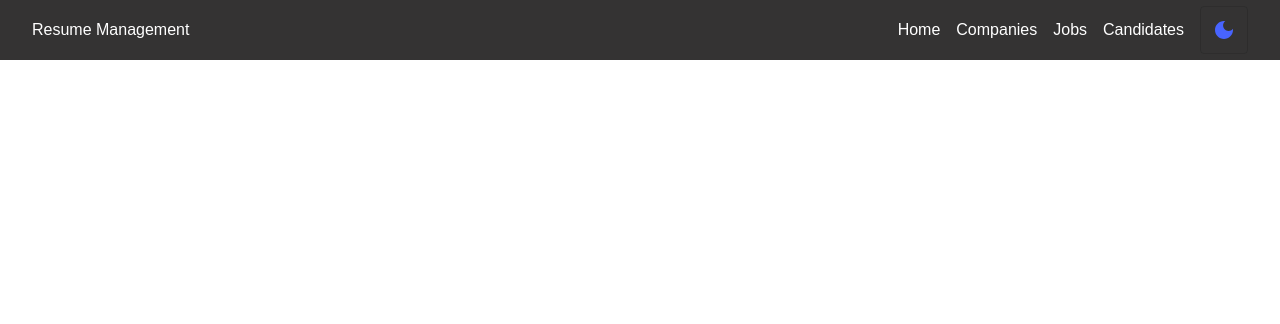
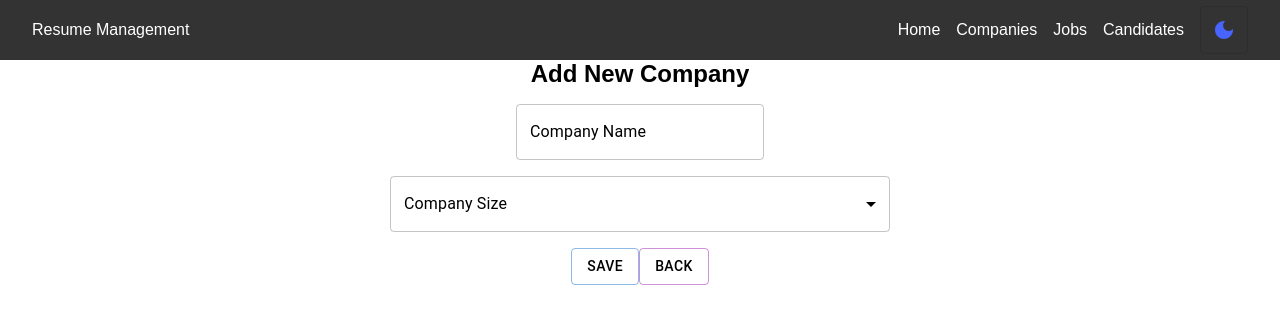
Before and after one commit to salaruddin/Job-Portal-frontend-React18, a React (Create React App) app: page /companies/add in a window 1280 px wide. Shown: the top 324 px of the page. Built offline with nearby package versions, Linux system fonts and the light colour scheme.

Commit message:
Company Add Page is implemented. it adds a company using post to backend.

```diff
--- a/src/App.tsx
+++ b/src/App.tsx
@@ -8,6 +8,7 @@
 
 const Home = lazy(()=> import("./pages/home/Home.page"));
 const Company = lazy(()=> import("./pages/companies/Companies.page"));
+const AddCompany = lazy(()=> import("./pages/companies/AddCompany.page"));
 
 function App() {
   const { darkMode } = useContext(ThemeContext);
@@ -21,6 +22,7 @@
           <Route path="/" element={<Home />} />
           <Route path="/companies">
             <Route index element={<Company />} />
+            <Route path="add" element={<AddCompany />} />
           </Route>
         </Routes>
       </Suspense>
--- /dev/null
+++ b/src/pages/companies/AddCompany.page.tsx
@@ -0,0 +1,69 @@
+import { useState } from "react";
+import "./companies.scss";
+import { ICreateCompanyDto } from "../../types/global.typing";
+import {} from "@mui/material";
+import TextField from "@mui/material/TextField/TextField";
+import FormControl from "@mui/material/FormControl/FormControl";
+import InputLabel from "@mui/material/InputLabel/InputLabel";
+import Select from "@mui/material/Select/Select";
+import MenuItem from "@mui/material/MenuItem/MenuItem";
+import Button from "@mui/material/Button/Button";
+import { useNavigate } from "react-router-dom";
+import httpModule from "../../helpers/http.module";
+
+const AddCompany = () => {
+   const [company, setCompany] = useState<ICreateCompanyDto>({ name: "", size: "" });
+   const redirect = useNavigate();
+
+   const handleClickSaveBtn = () => {
+      if (company.name === "" || company.size === "") {
+         alert("Fill all fields");
+         return;
+      }
+      httpModule
+         .post("/Company/Create", company)
+         .then((responst) => redirect("/companies"))
+         .catch((error) => console.log(error));
+   };
+
+   const handleClickBackBtn = () => {
+      redirect("/companies");
+   };
+
+   return (
+      <div className="content">
+         <div className="add-company">
+            <h2>Add New Company</h2>
+            <TextField
+               autoComplete="off"
+               label="Company Name"
+               variant="outlined"
+               value={company.name}
+               onChange={(e) => setCompany({ ...company, name: e.target.value })}
+            />
+            <FormControl fullWidth>
+               <InputLabel>Company Size</InputLabel>
+               <Select
+                  value={company.size}
+                  label="Company Size"
+                  onChange={(e) => setCompany({ ...company, size: e.target.value })}
+               >
+                  <MenuItem value="Small">Small</MenuItem>
+                  <MenuItem value="Medium">Medium</MenuItem>
+                  <MenuItem value="Large">Large</MenuItem>
+               </Select>
+            </FormControl>
+            <div className="btns">
+               <Button variant="outlined" color="primary" onClick={handleClickSaveBtn}>
+                  Save
+               </Button>
+               <Button variant="outlined" color="secondary" onClick={handleClickBackBtn}>
+                  Back
+               </Button>
+            </div>
+         </div>
+      </div>
+   );
+};
+
+export default AddCompany;
--- a/src/types/global.typing.ts
+++ b/src/types/global.typing.ts
@@ -4,3 +4,7 @@
    size: string;
    createdAt: string;
 }
+export interface ICreateCompanyDto {
+    name: string;
+    size: string;
+ }
```
